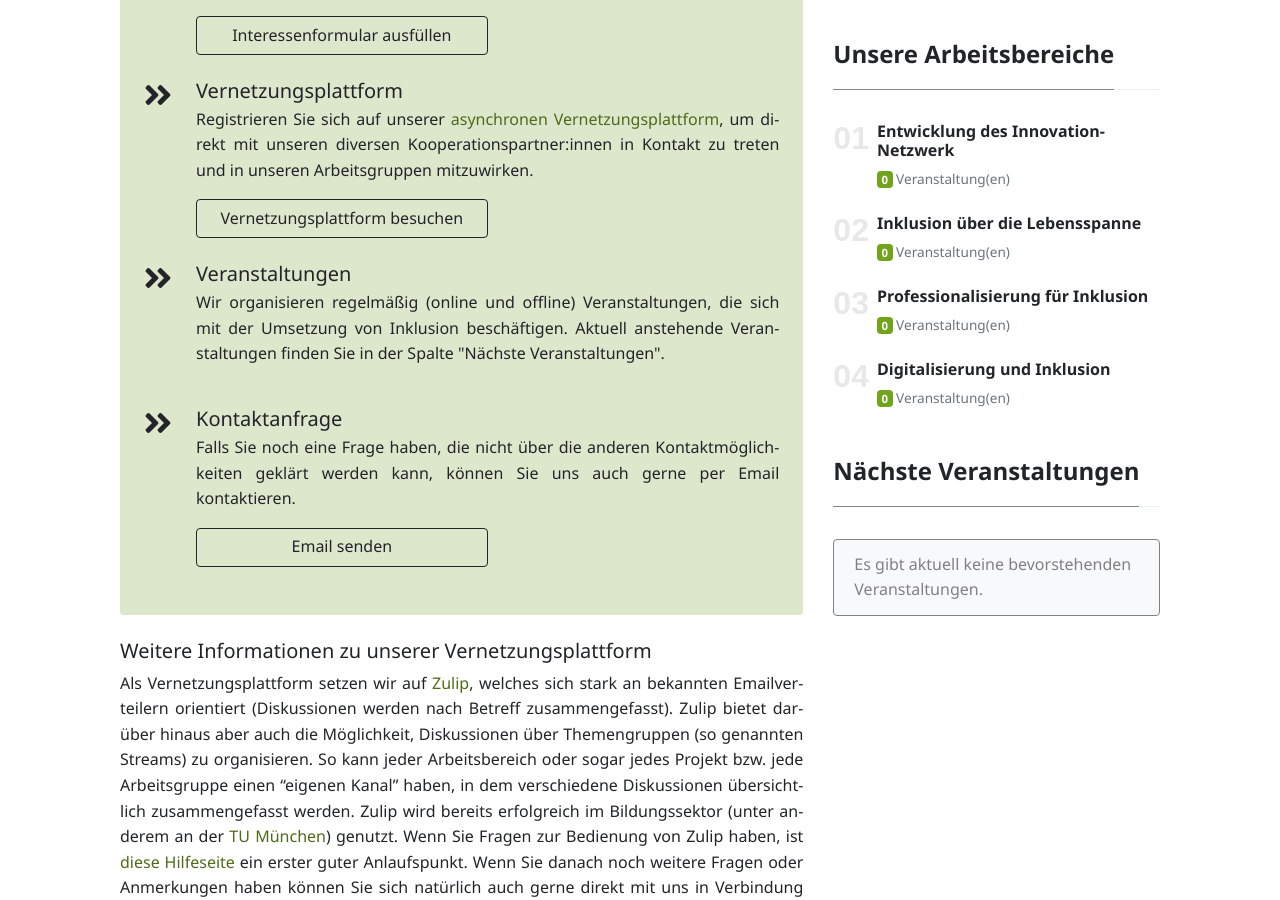
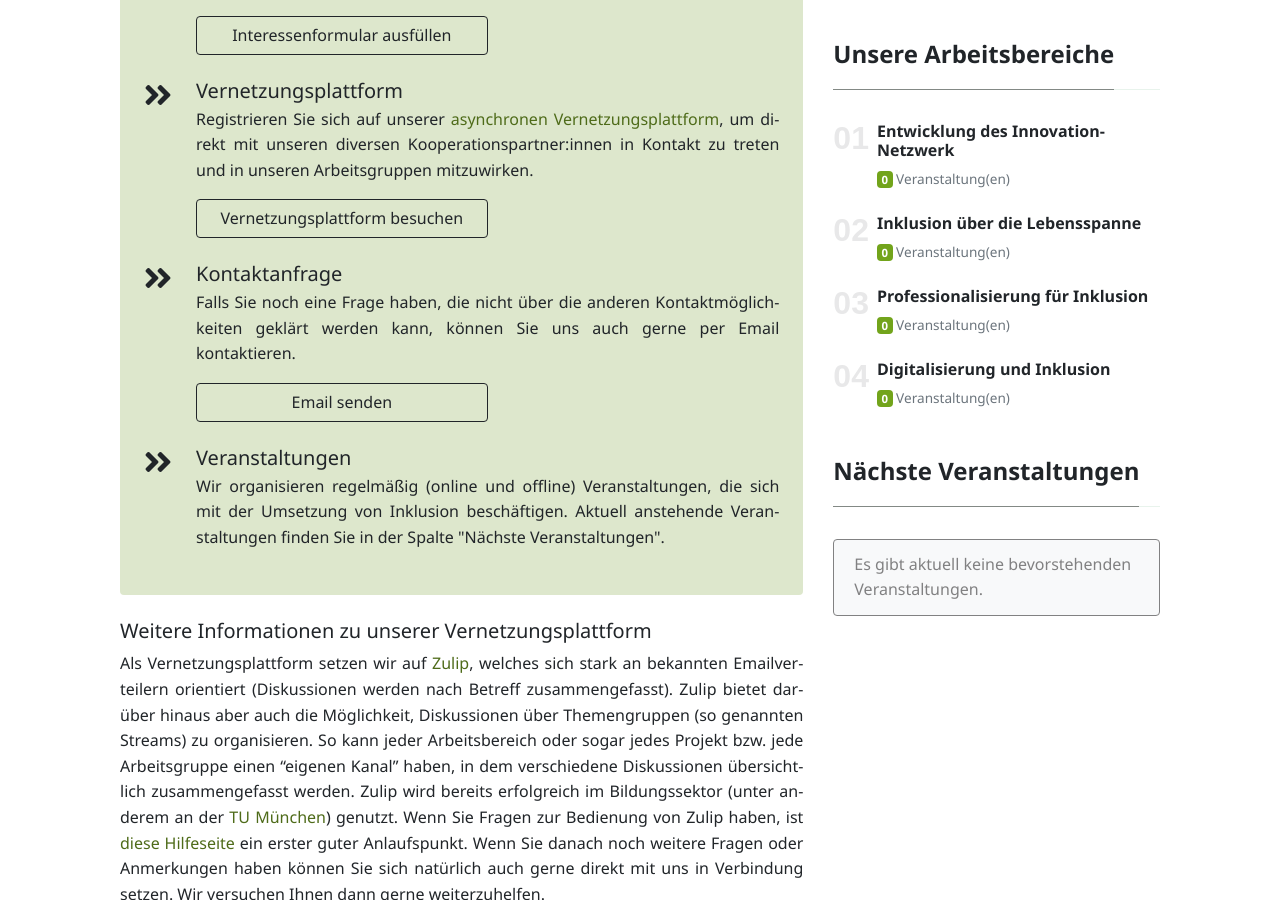
Before and after one commit to innovation-hub-inklusion/innovation-hub-inklusion.github.io, a Jekyll site: the page built from _pages/participate.md, in a window 1280 px wide and 900 px high, scrolled down 615 px. Built offline with Jekyll 4.4.1, drawn with Linux system fonts in a browser that asks for light colours.

Commit message:
Update styling

```diff
--- a/_includes/newsletter.html
+++ b/_includes/newsletter.html
@@ -1,6 +1,6 @@
 {% if site.newsletter_url %}
     <!-- Newsletter Subscribe Form -->
-    <div class="border p-5 bg-lightgreen">
+    <div class="border p-5 mb-5 bg-lightgreen">
         <div class="row justify-content-between">
             <div class="col-md-8 mb-2 mb-md-0">
                 <h5 class="font-weight-bold">Für den Newsletter anmelden</h5>
--- a/_pages/participate.md
+++ b/_pages/participate.md
@@ -33,19 +33,19 @@ Um ganz allgemein über die Aktiväten des Innovation Hub Inklusion informiert z
                 <a href="https://inklusion.zulipchat.com/" target="_blank" class="btn btn-outline-dark w-50">Vernetzungsplattform besuchen</a>
             </div>
         </li>
-        <li class="media mt-4">
-            <i class="fa fa-2x fa-angle-double-right mr-4"></i>
-            <div class="media-body">
-                <h5 class="mt-0 mb-1">Veranstaltungen</h5>
-                <p class="text-justify">Wir organisieren regelmäßig (online und offline) Veranstaltungen, die sich mit der Umsetzung von Inklusion beschäftigen. Aktuell anstehende Veranstaltungen finden Sie in der Spalte "Nächste Veranstaltungen".</p>
-            </div>
-        </li>
         <li class="media my-4">
             <i class="fa fa-2x fa-angle-double-right mr-4"></i>
             <div class="media-body">
                 <h5 class="mt-0 mb-1">Kontaktanfrage</h5>
                 <p class="text-justify">Falls Sie noch eine Frage haben, die nicht über die anderen Kontaktmöglichkeiten geklärt werden kann, können Sie uns auch gerne per Email kontaktieren.</p>
                 <a href="mailto:{{site.email}}" class="btn btn-outline-dark w-50">Email senden</a>
+            </div>
+        </li>
+        <li class="media mt-4">
+            <i class="fa fa-2x fa-angle-double-right mr-4"></i>
+            <div class="media-body">
+                <h5 class="mt-0 mb-1">Veranstaltungen</h5>
+                <p class="text-justify">Wir organisieren regelmäßig (online und offline) Veranstaltungen, die sich mit der Umsetzung von Inklusion beschäftigen. Aktuell anstehende Veranstaltungen finden Sie in der Spalte "Nächste Veranstaltungen".</p>
             </div>
         </li>
     </ul>
```
